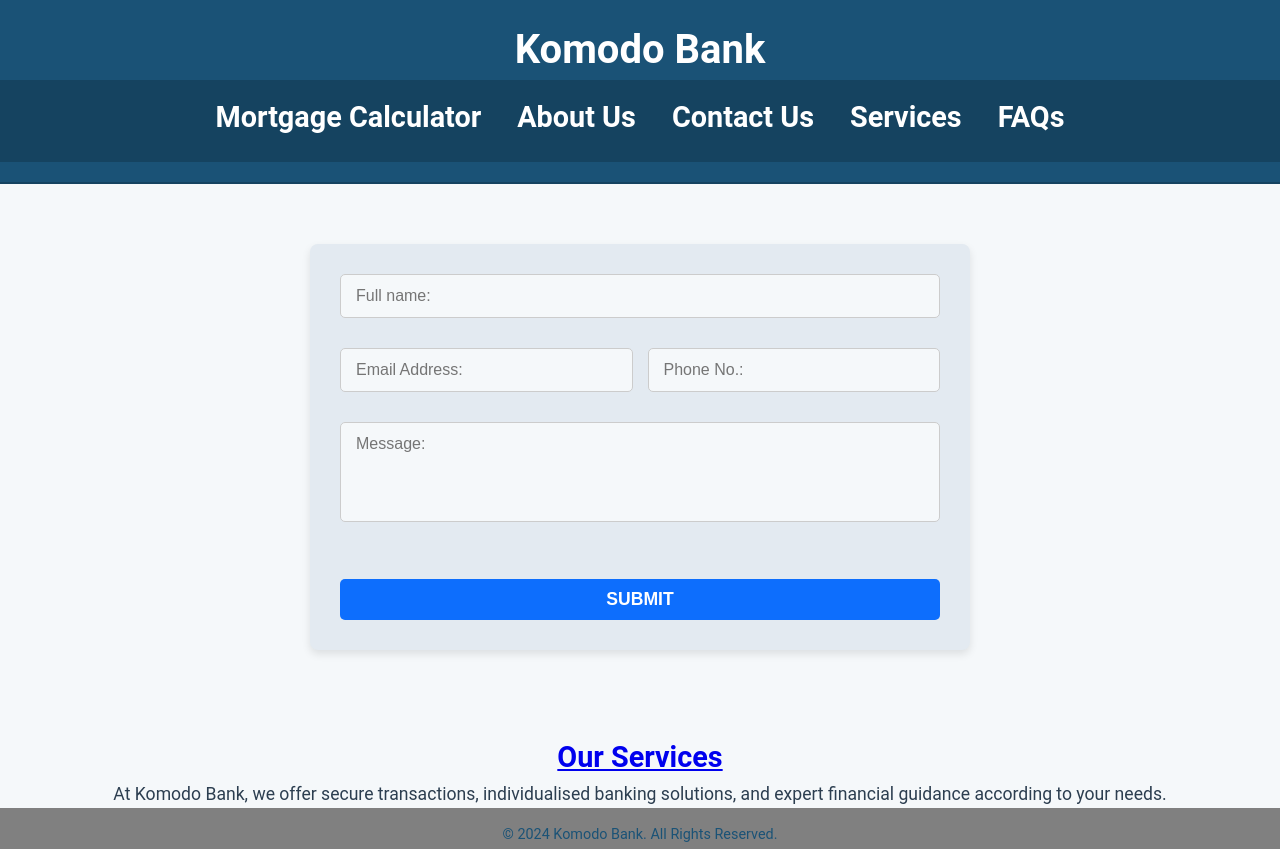
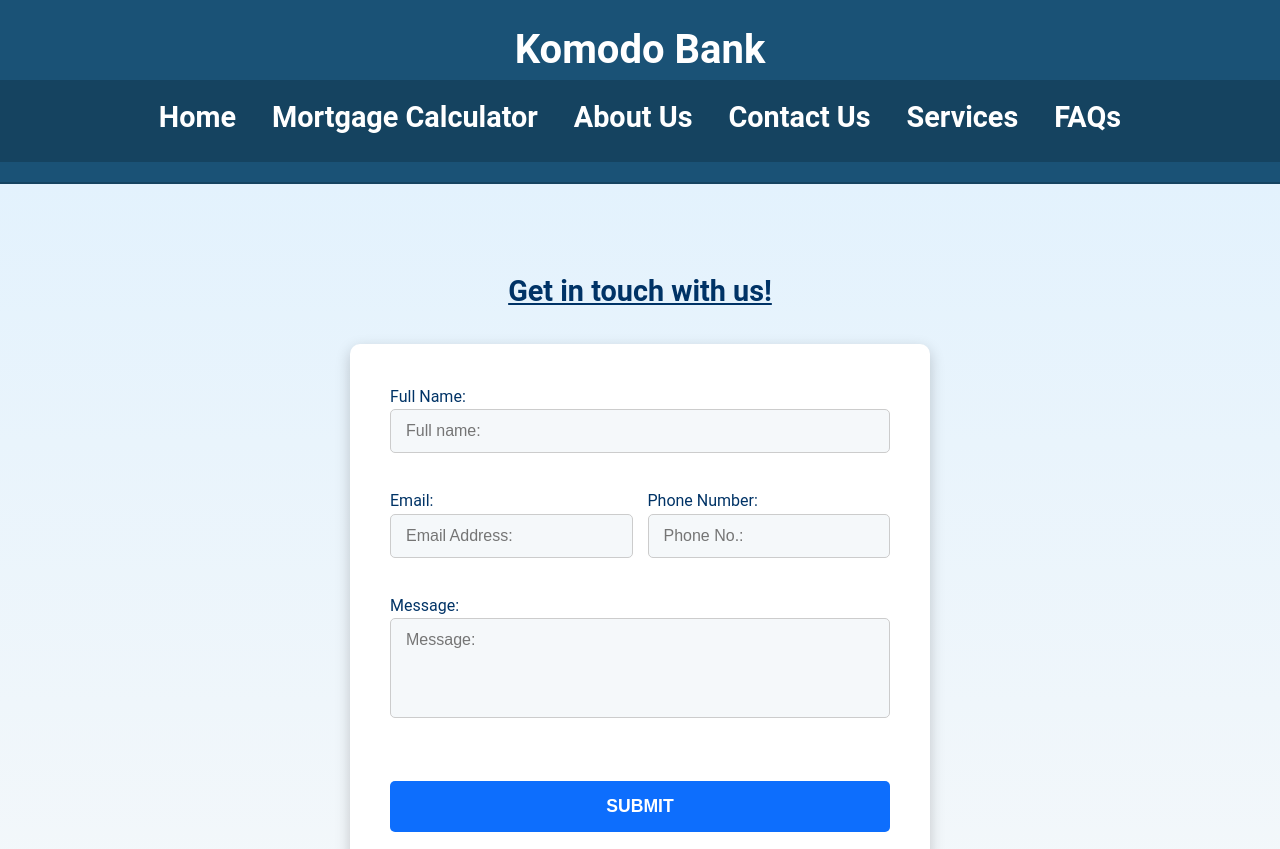
Before and after one commit to 25dmvv/komodo-bank, a plain HTML site: page html/contact-us.html in a window 1280 px wide. Shown: the top 849 px of the page. Drawn offline with nearby package versions, Linux system fonts and the light colour scheme.

Commit message:
Completion of Contact Us page, starting to on Mortgage Calculator

```diff
--- a/html/contact-us.html
+++ b/html/contact-us.html
@@ -5,6 +5,7 @@
     <meta charset="UTF-8">
     <meta name="viewport" content="width=device-width, initial-scale=1.0">
     <link rel="stylesheet" href="styles.css">
+    <script src="https://code.jquery.com/jquery-3.6.4.min.js"></script>
     <title>Contact Us</title>
 </head>
 
@@ -19,6 +20,7 @@
             <nav aria-label="Main Navigation Bar">
                 <ul class="nav-links">
                     <b>
+                        <li><a href="index.html">Home</a></li>
                         <li><a href="mortgage.html">Mortgage Calculator</a></li>
                         <li><a href="about-us.html">About Us</a></li>
                         <li><a href="contact-us.html">Contact Us</a></li>
@@ -30,27 +32,31 @@
         </div>
     </header>
 
-
     <section class="contact-section">
+        <h2 class="form-header">Get in touch with us!</h2>
         <div class="contact-form">
             <form action="">
                 <div class="row">
                     <div class="column">
-                        <input type="text" placeholder="Full name:" name="name" required
+                        <label for="fullname">Full Name:</label>
+                        <input type="text" placeholder="Full name:" name="fullname" required
                             oninvalid="this.setCustomValidity('Please enter your name.')"
                             oninput="this.setCustomValidity('')">
                     </div>
                     <div class="column-half">
+                        <label for="email">Email:<Address></Address></label>
                         <input type="email" placeholder="Email Address:" name="email" required
                             oninvalid="this.setCustomValidity('Please enter your Email Address.')"
                             oninput="this.setCustomValidity('')">
                     </div>
                     <div class="column-half">
+                        <label for="phone">Phone Number:</label>
                         <input type="tel" placeholder="Phone No.:" name="phone" required
                             oninvalid="this.setCustomValidity('Please enter your Phone number.')"
                             oninput="this.setCustomValidity('')">
                     </div>
                     <div class="column">
+                        <label for="message">Message:</label>
                         <textarea placeholder="Message:" name="message" required
                             oninvalid="this.setCustomValidity('Please enter your Message.')"
                             oninput="this.setCustomValidity('')"></textarea>
@@ -64,8 +70,59 @@
         </div>
     </section>
 
+    <script>
+        $(document).ready(function () {
+            $(".contact-form").hide().fadeIn(1000);
+
+            $(".contact-form").validate({
+                rules: {
+                    fullname: {
+                        required: true,
+                        minlength: 2
+                    },
+
+                    email: {
+                        required: true,
+                        email: true
+                    },
+
+                    phone: {
+                        required: true,
+                        pattern: /^[0-9]{11}$/
+                    },
+
+                    message: {
+                        required: true,
+                        maxlength: 500
+                    }
+                },
+
+                messages: {
+                    fullname: {
+                        required: "Please enter your full name.",
+                        minlength: "Must be at least 2 characters in length."
+                    },
+
+                    email: {
+                        required: "Please enter your email address.",
+                        email: "Must be a valid email address."
+                    },
+
+                    phone: {
+                        required: "Please enter your phone number.",
+                        pattern: "Must be 11 characters in length."
+                    },
+
+                    message: {
+                        required: "Please enter a message.",
+                        maxlength: "Cannot exceed 500 characters."
+                    }
+                }
+            });
+        });
+    </script>
+
     <section class="service-overview">
-        <h2><b><a href="services.html" class="cta-button">Our Services</a></b></h2>
         <p>At Komodo Bank, we offer secure transactions, individualised banking solutions, and expert financial
             guidance
             according to your needs.</p>
--- a/html/styles.css
+++ b/html/styles.css
@@ -90,7 +90,6 @@ h3 {
 
 }
 */
-
 
 .nav-links a {
     float: left;
@@ -228,7 +227,7 @@ h3 {
     display: inline-block;
     background-color: #0d6efd;
     color: white;
-    padding: auto;
+    padding: 10px 10px;
     text-decoration: none;
     font-size: 1rem;
     border-radius: 5px;
@@ -281,17 +280,27 @@ h3 {
 
 
 .contact-section {
-    padding: 40px 20px;
+    padding: 60px 20px;
     background-color: #f5f8fa;
+    background: linear-gradient(to bottom, #e3f2fd, #f5f8fa);
+}
+
+.form-header {
+    text-align: center;
+    font-size: 1.8rem;
+    color: #003366;
+    margin-bottom: 20px;
+    font-weight: bold;
+    text-decoration: underline;
 }
 
 .contact-form {
-    max-width: 600px;
-    margin: 20px auto;
-    padding: 30px;
-    border-radius: 8px;
-    background-color: #e3eaf1;
-    box-shadow: 0 4px 8px rgba(0, 0, 0, 0.1);
+    max-width: 500px;
+    margin: 30px auto;
+    padding: 40px;
+    border-radius: 10px;
+    background-color: white;
+    box-shadow: 0 5px 15px rgba(0, 0, 0, 0.2);
 }
 
 .row {
@@ -315,7 +324,7 @@ textarea {
     width: 100%;
     padding: 12px 15px;
     margin: 0 0 200px;
-    margin-bottom: 15px;
+    margin-bottom: 20px;
     font-family: 'Poppins', sans-serif;
     background-color: #f5f8fa;
     border-radius: 5px;
@@ -332,8 +341,9 @@ textarea {
 
 input[type="submit"] {
     display: block;
+    width: 100%;
     margin: 20px auto 0;
-    padding: 10px 20px;
+    padding: 15px;
     cursor: pointer;
     background-color: #0d6efd;
     font-size: 1.1rem;
@@ -346,12 +356,37 @@ input[type="submit"] {
 
 input[type="submit"]:hover {
     background-color: #0056a3;
-    transform: scale(1.05);
+    transform: scale(1.02);
+}
+
+input:focus,
+textarea:focus {
+    border: 2px solid #0d6efd;
+    outline: none;
+    background-color: #e3f2fd;
 }
 
 form {
     font-size: 1rem;
     color: #003366;
+}
+
+.service-overview {
+    background-color: #e3f2fd;
+    color: #003366;
+    text-align: center;
+    padding: 20px;
+    font-size: medium;
+    font-weight: bold;
+    border-bottom: 2px solid #154360;
+    margin-bottom: 30px;
+    border-top: 2px solid #154360;
+    border-bottom: 2px solid #154360;
+}
+
+.service-overview p {
+    margin: 0;
+    font-family: 'Roboto', sans-serif;
 }
 
 footer {
```
Also changed, not shown: html/about-us.html (+1 -0 lines), html/faq.html (+1 -0 lines), html/index.html (+2 -2 lines), html/mortgage.html (+7 -0 lines), html/services.html (+1 -0 lines).
